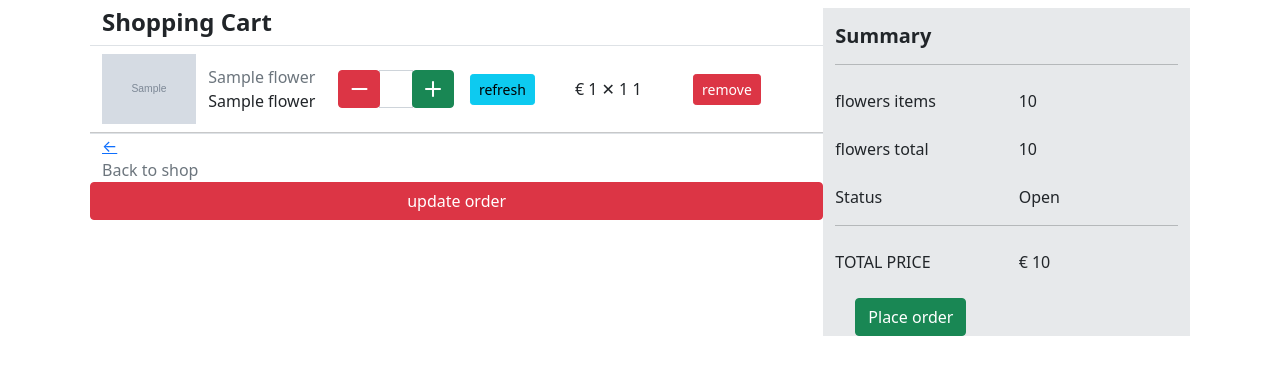
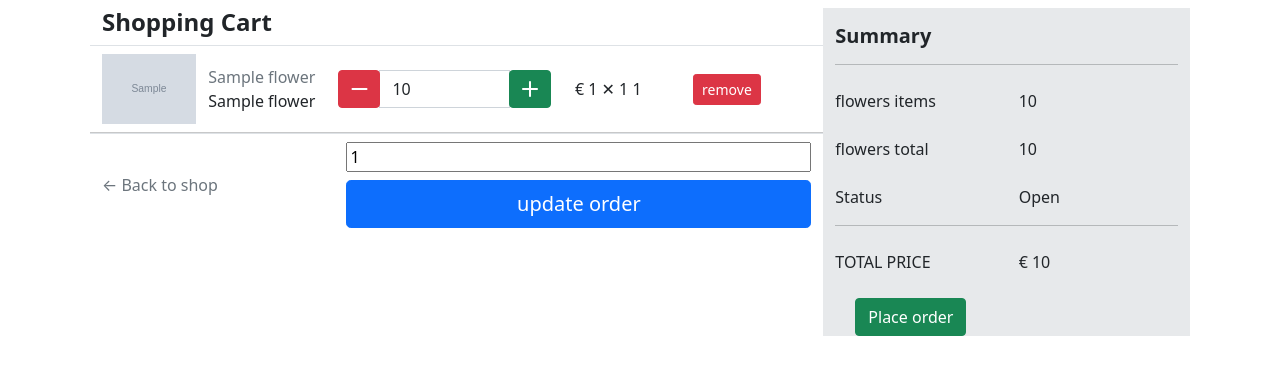
Before and after one commit to Petrimus/tsoha_flower_store, a Flask app: template flower_store/main/templates/main/shoppingcart.html in a window 1280 px wide. Shown: the part 56-431 px from the top of the page. Run offline with Flask 2, Linux system fonts and the light colour scheme; the template is opened without the code that fills it: most values are stand-ins (such as "Sample title", 1, 10 or a date in 2020); grey boxes marked "Sample" are stand-in pictures.

Commit message:
found a new way to submit cart changes

```diff
--- a/flower_store/main/templates/main/shoppingcart.html
+++ b/flower_store/main/templates/main/shoppingcart.html
@@ -10,14 +10,14 @@
       <div class="row border-top border-bottom">
         {% for flower in cart %}
         <div class="row main align-items-center my-2">
-          <div class="col-2 ">
+          <div class="col-2">
             <img class="img-fluid" src="{{flower.picture}}" />
           </div>
           <div class="col-2">
             <div class="row text-muted">{{flower.latin_name}}</div>
             <div class="row">{{flower.name}}</div>
           </div>
-          <form class="col-4">
+          <div class="col-4">
             <div class="input-group">
               <span class="input-group-btn">
                 <button
@@ -30,6 +30,7 @@
               </span>
               <input
                 type="number"
+                name="{{flower.id}}"
                 class="form-control input-number"
                 id="number"
                 value="{{flower.quantity}}"
@@ -48,13 +49,8 @@
                   <i class="bi bi-plus-lg"></i>
                 </button>
               </span>
-              <div style="margin: auto 0;">
-                <button type="submit" class="btn btn-info btn-sm mx-3">
-                  refresh
-                </button>
-              </div>
             </div>
-          </form>
+          </div>
           <div class="col-2">
             &euro; {{flower.total_price}}
             <span class="close"
@@ -65,12 +61,25 @@
             <button type="submit" class="btn btn-danger btn-sm">remove</button>
           </form>
         </div>
-        <hr style="margin: 0">
+        <hr style="margin: 0" />
         {% endfor %}
       </div>
-      <div class="row">
-        <a href="#">&leftarrow;</a><span class="text-muted">Back to shop</span>
-        <button class="btn btn-danger">update order</button>
+      <div class="row main align-items-center my-2">
+        <div class="col-4">
+          <a href="#" style="text-decoration: none">
+            <span class="text-muted">&leftarrow; Back to shop</span>
+          </a>
+        </div>
+        <div class="col-8">
+          <form class="d-grid gap-2">
+            {% for flower in cart %}
+            <input type="input" name="{{flower.id}}" value="1" id="{{flower.id}}" />
+            {% endfor %}
+            <button type="submit" class="btn btn-primary btn-lg btn-block">
+              update order
+            </button>
+          </form>
+        </div>
       </div>
     </div>
     <div class="col-md-4 summary" style="background-color: #e7e9eb">
--- a/flower_store/static/javascript/shoppingcart.js
+++ b/flower_store/static/javascript/shoppingcart.js
@@ -1,28 +1,30 @@
-document.querySelectorAll('.plus_minus').forEach(item => {
-  item.addEventListener('click', event => {
+document.querySelectorAll('.plus_minus').forEach((item) => {
+  item.addEventListener('click', (event) => {
     if (item.name === 'minus') {
-    var input = item.parentElement.nextElementSibling
+      var input = item.parentElement.nextElementSibling;
       input.nextElementSibling.nextElementSibling.firstElementChild.disabled = false;
-    var value = parseInt(input.value)
+      var value = parseInt(input.value);
       value--;
       if (value < 1) value = 1;
       // console.log('child: ', input.nextElementSibling.nextElementSibling.firstChild)
-    if (value === 1) item.disabled = true
-    input.value = value
+      if (value === 1) item.disabled = true;
+      input.value = value;
+      document.getElementById(input.name).value = value;
     }
 
     if (item.name === 'plus') {
-    var input = item.parentElement.previousElementSibling.previousElementSibling
-    console.log('input: ', input)
+      var input =
+        item.parentElement.previousElementSibling.previousElementSibling;
+      console.log('input: ', input);
       input.previousElementSibling.firstElementChild.disabled = false;
-    var value = parseInt(input.value)
+      var value = parseInt(input.value);
       value++;
       if (value > 15) value = 15;
       // console.log('child: ', input.nextElementSibling.nextElementSibling.firstChild)
-    if (value === 15) item.disabled = true
-    input.value = value
+      if (value === 15) item.disabled = true;
+      input.value = value;
+      document.getElementById(input.name).value = value;
     }
-
   });
 });
 
```
Lines whose indentation alone changed are shown as unchanged.
